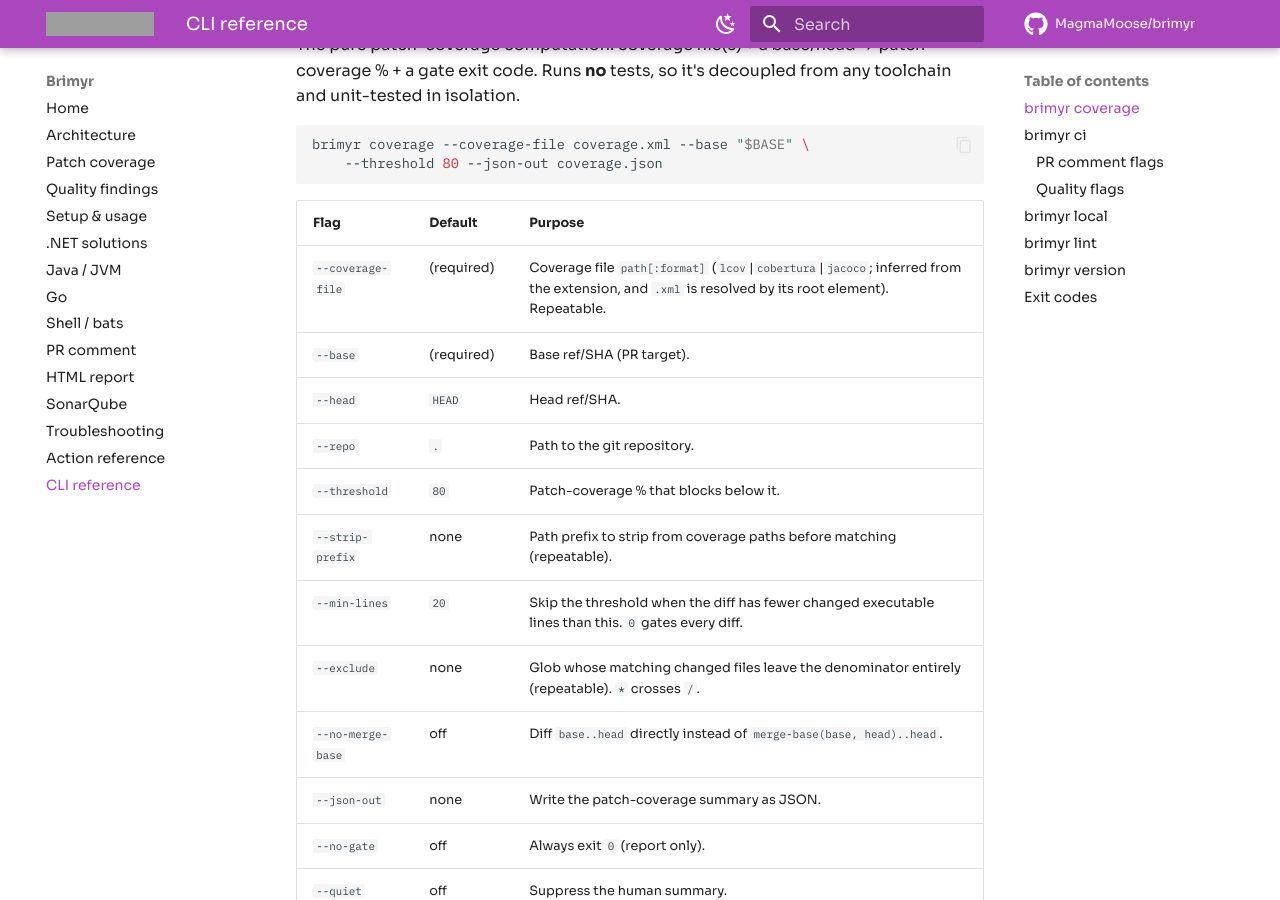
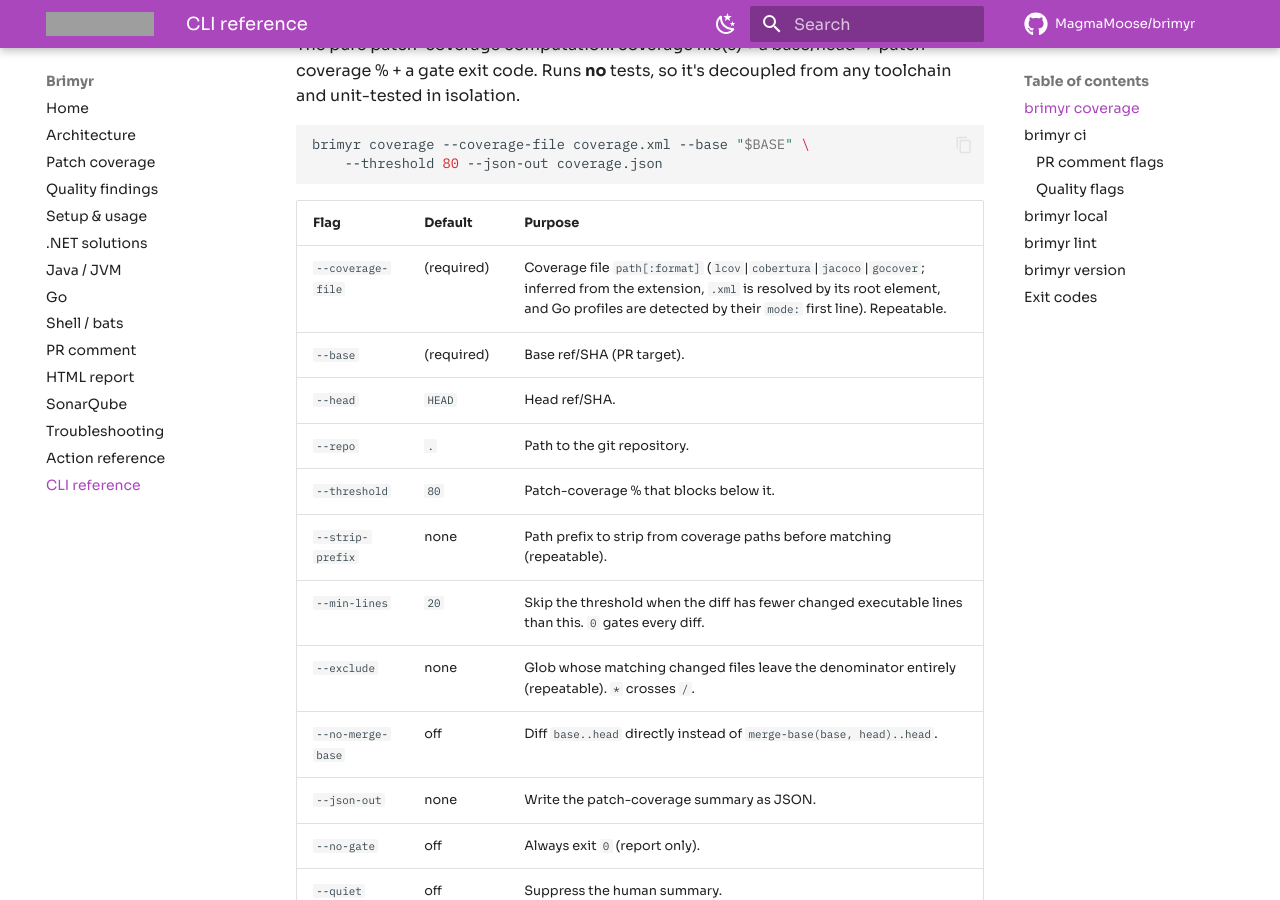
Before and after one commit to MagmaMoose/brimyr, an MkDocs documentation site: the page built from docs/cli.md, in a window 1280 px wide and 900 px high, scrolled down 397 px. Built offline with MkDocs 1.6.1 and Material for MkDocs 9.7.7, drawn with Linux system fonts in a browser that asks for light colours; comment, search, counter and statistics services are not loaded; grey boxes are pictures that could not be loaded.

Commit message:
docs-update maintenance (#83)
Automated maintenance run.

Co-authored-by: Caleb Sargeant <calebsargeant@users.noreply.github.com>

```diff
--- a/docs/cli.md
+++ b/docs/cli.md
@@ -24,7 +24,7 @@
 
 | Flag | Default | Purpose |
 | --- | --- | --- |
-| `--coverage-file` | (required) | Coverage file `path[:format]` (`lcov`\|`cobertura`\|`jacoco`; inferred from the extension, and `.xml` is resolved by its root element). Repeatable. |
+| `--coverage-file` | (required) | Coverage file `path[:format]` (`lcov`\|`cobertura`\|`jacoco`\|`gocover`; inferred from the extension, `.xml` is resolved by its root element, and Go profiles are detected by their `mode:` first line). Repeatable. |
 | `--base` | (required) | Base ref/SHA (PR target). |
 | `--head` | `HEAD` | Head ref/SHA. |
 | `--repo` | `.` | Path to the git repository. |
```
